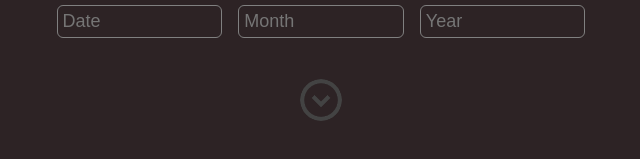
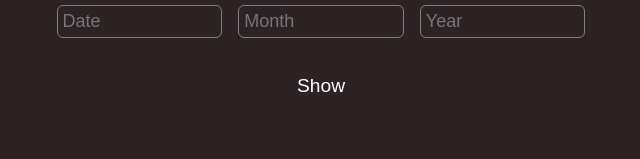
Before and after one commit to sAtyAmSDev/AgeCalculator, a plain HTML site: page index.html in a window 1280 px wide. Shown: the part 187-346 px from the top of the page, 319-959 px from the left. Drawn offline with Linux system fonts and the light colour scheme.

Commit message:
Update index.html

```diff
--- a/index.html
+++ b/index.html
@@ -20,7 +20,9 @@
         <input type="number" id="InputMonth" placeholder="Month" max="1" min="12" required>
         <input type="number" id="InputYear" placeholder="Year" required>
     </div>
-    <button onclick="ShowData()"><img class="DownArrow" src="/image/down-arrow.png" alt="" srcset=""></button>
+    <button onclick="ShowData()"> Show
+<!--         <img class="DownArrow" src="/image/down-arrow.png" alt="" srcset=""> -->
+    </button>
     <div class="text" style="display: none;">
         <h1><span>Day : </span>
             <p class="date"> Day</p>
```
